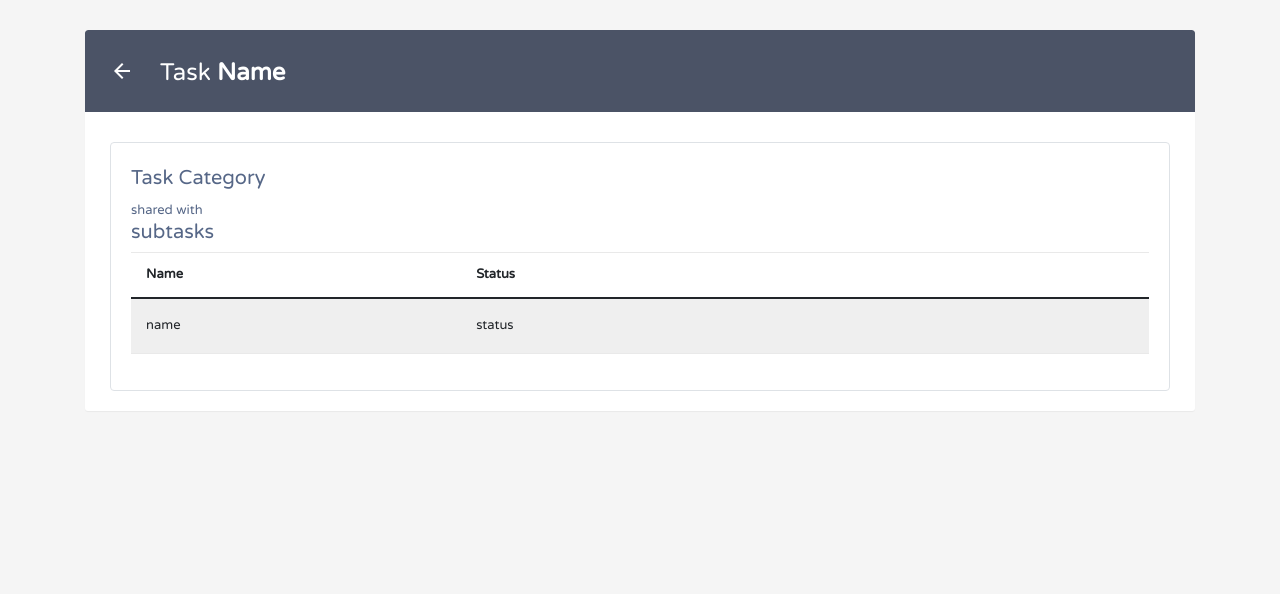
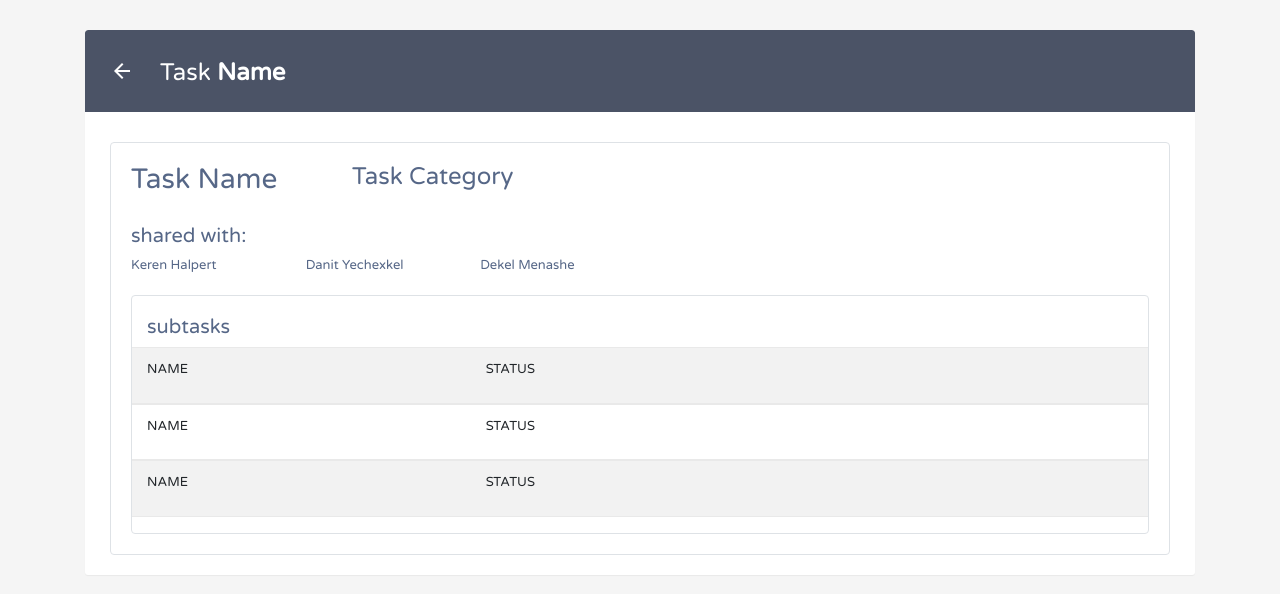
Before and after one commit to Danityec/TaskIt-Final-Project, a website: page Client/task.html in a window 1280 px wide. Drawn offline with nearby package versions, Linux system fonts and the light colour scheme; no server answers.

Commit message:
item page design

```diff
--- a/Client/style.css
+++ b/Client/style.css
@@ -62,6 +62,9 @@ table.table tr th, table.table tr td {
 table.table-striped tbody tr:nth-of-type(odd) {
 	background-color: #fcfcfc;
 }
+table.table-striped.item-table tbody tr:nth-of-type(odd) {
+	background-color: #ffffff;
+}
 table.table-striped.table-hover tbody tr:hover {
 	background: #f5f5f5;
 }
@@ -124,15 +127,15 @@ table.table td a {
     margin: 0 5px;
     min-width: 24px;
 }
-.task-card button {
+.card-body button {
 	border: none;
 	background: none;
 	padding-left: 20px;
 }
-.task-card button.edit {
+button.edit {
     color: #FFC107;
 }
-.task-card button.delete {
+button.delete {
     color: #E34724;
 }
 .task-card button i {
--- a/Client/task.html
+++ b/Client/task.html
@@ -33,41 +33,83 @@
             <div><br></div>
             <div class="border border-3 rounded">
                 <div class="card-body">
-                    <div class="task-card d-flex justify-content-between">
-                        <div>
-                            <h5>Task Category</h5>
-                        </div>
-                        <div>
-                            <td><button class="edit" type='button' data-toggle='tooltip'><i class="material-icons">&#xE254;</i></button>
-                            <td><button class="delete" type='button' data-toggle='tooltip'><i class="material-icons">&#xE872;</i></button>
+                    <div class="task-card">
+                        <div class="row">
+                            <div class="row col-11">
+                                <div class="col-3">
+                                    <h3>Task Name</h3>
+                                </div>
+                                <div class="col">
+                                    <h4>Task Category</h4>
+                                </div>
+                            </div>
+                            <div class="col">
+                                <div class="container d-flex">
+                                    <button class="edit" type='button' data-toggle='tooltip'><i
+                                            class="material-icons">&#xE254;</i></button>
+                                    <button class="delete" type='button' data-toggle='tooltip'><i
+                                            class="material-icons">&#xE872;</i></button>
+                                </div>
+                            </div>
                         </div>
                     </div>
+                    <br>
                     <div>
-                        shared with
+                        <h5>shared with:</h5>
+                        <div class="row justify-content-start">
+                            <div class="col-2">Keren Halpert</div>
+                            <div class="col-2">Danit Yechexkel</div>
+                            <div class="col-2">Dekel Menashe</div>
+                        </div>
                     </div>
-                    <div>
-                        <table class="table table-striped table-hover">
-                            <h5>subtasks</h5>
-                            <thead>
-                                <tr>
-                                    <th>Name</th>
-                                    <th>Status</th>
-                                    <th> </th>
+                    <br>
+                    <div class="border rounded container">
+                        <br>
+                        <h5>subtasks</h5>
+                        <table class="table table-striped table-hover item-table">
+                            <tbody id="">
+                                <tr class="row">
+                                    <td class="col">
+                                        NAME
+                                    </td>
+                                    <td class="col">
+                                        STATUS
+                                    </td>
+                                    <td class="col">
+                                        <button class="edit" type='button' data-toggle='tooltip'><i
+                                                class="material-icons">&#xE254;</i></button>
+                                        <button class="delete" type='button' data-toggle='tooltip'><i
+                                                class="material-icons">&#xE872;</i></button>
+                                    </td>
                                 </tr>
-                            </thead>
-                            <tbody id="">
-                                <td>name</td>
-                                <td>status</td>
-                                <td>
-                                    <button class="edit" type='button' data-toggle='tooltip'><i class="material-icons">&#xE254;</i></button>
-                                    <button class="delete" type='button' data-toggle='tooltip'><i class="material-icons">&#xE872;</i></button>
-                                </td>
-
-                                <!-- <tr><th>name</th>
-                                <td>category</td>
-                                <td class="status-td"><input class="form-check-input" type="checkbox" value="" id="flexCheckDefault" checked></td>
-                                <td><button type="button" class="view" title="View Details" data-toggle="tooltip" onclick="getSingleTask(7676);"><i class="material-icons">&#xE5C8;</i></button></td>
-                           -->
+                                <tr class="row">
+                                    <td class="col">
+                                        NAME
+                                    </td>
+                                    <td class="col">
+                                        STATUS
+                                    </td>
+                                    <td class="col">
+                                        <button class="edit" type='button' data-toggle='tooltip'><i
+                                                class="material-icons">&#xE254;</i></button>
+                                        <button class="delete" type='button' data-toggle='tooltip'><i
+                                                class="material-icons">&#xE872;</i></button>
+                                    </td>
+                                </tr>
+                                <tr class="row">
+                                    <td class="col">
+                                        NAME
+                                    </td>
+                                    <td class="col">
+                                        STATUS
+                                    </td>
+                                    <td class="col">
+                                        <button class="edit" type='button' data-toggle='tooltip'><i
+                                                class="material-icons">&#xE254;</i></button>
+                                        <button class="delete" type='button' data-toggle='tooltip'><i
+                                                class="material-icons">&#xE872;</i></button>
+                                    </td>
+                                </tr>
                             </tbody>
                         </table>
                     </div>
```
